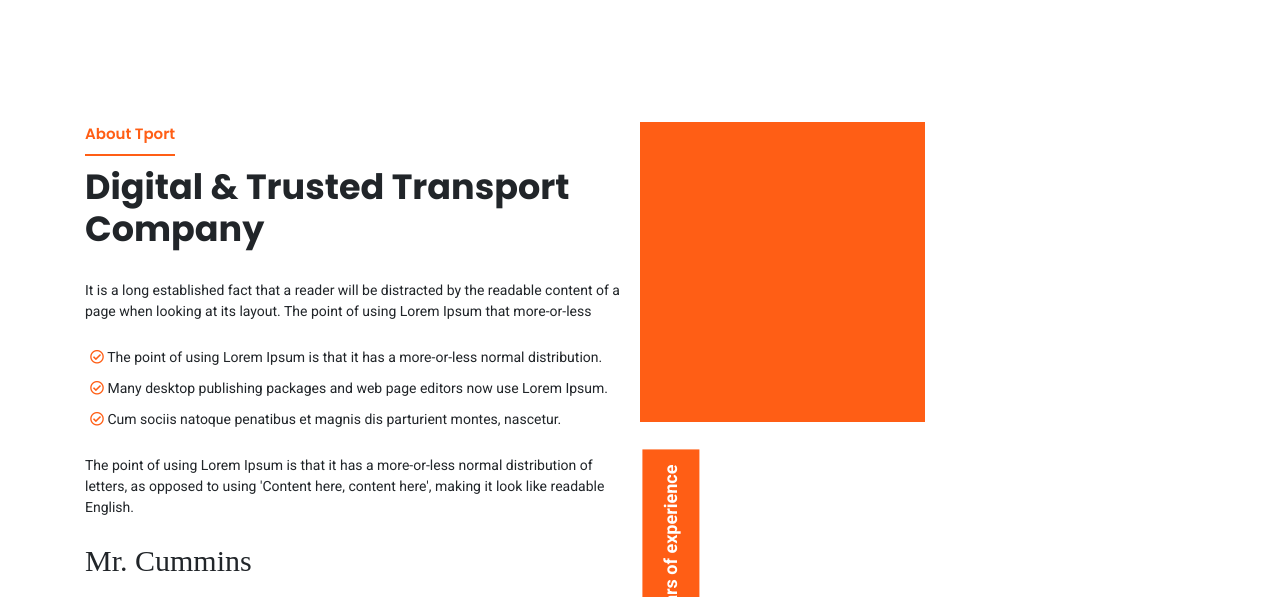
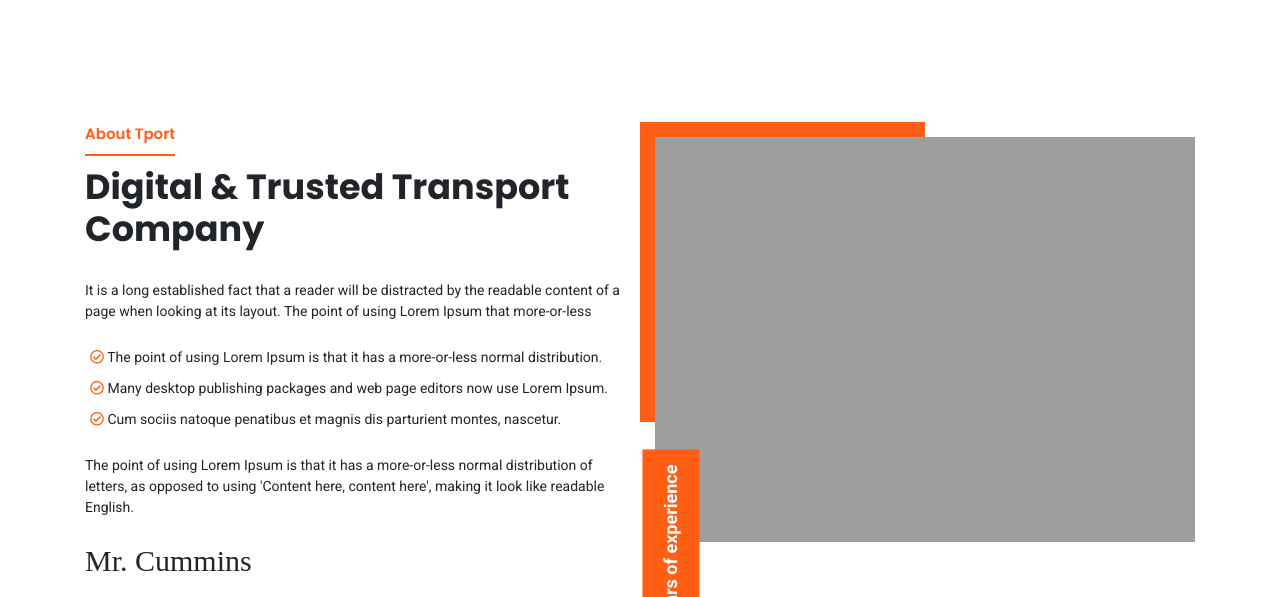
Before and after one commit to riazkhan186/Tport, a plain HTML site: page index.html in a window 1280 px wide. Shown: the part 1720-2317 px from the top of the page. Drawn offline with Linux system fonts and the light colour scheme; the site is published under a folder, as on GitHub Pages, so addresses that start at the root find nothing; a web font is replaced by a local one.

Commit message:
fix some bugs

```diff
--- a/index.html
+++ b/index.html
@@ -463,7 +463,7 @@
                 </div>
                 <div class="col-md-12 col-lg-6 col-sm-12 col-12 ">
                     <div class="about-img ">
-                        <img src="/assets/images/home/about.png" alt="">
+                        <img src="assets/images/home/about.png" alt="">
                         <div class="about-box"></div>
                         <div class="experience ">
                             <p>20 years of experience</p>
```
Also changed, not shown: single-blog.html (+1 -1 lines).
